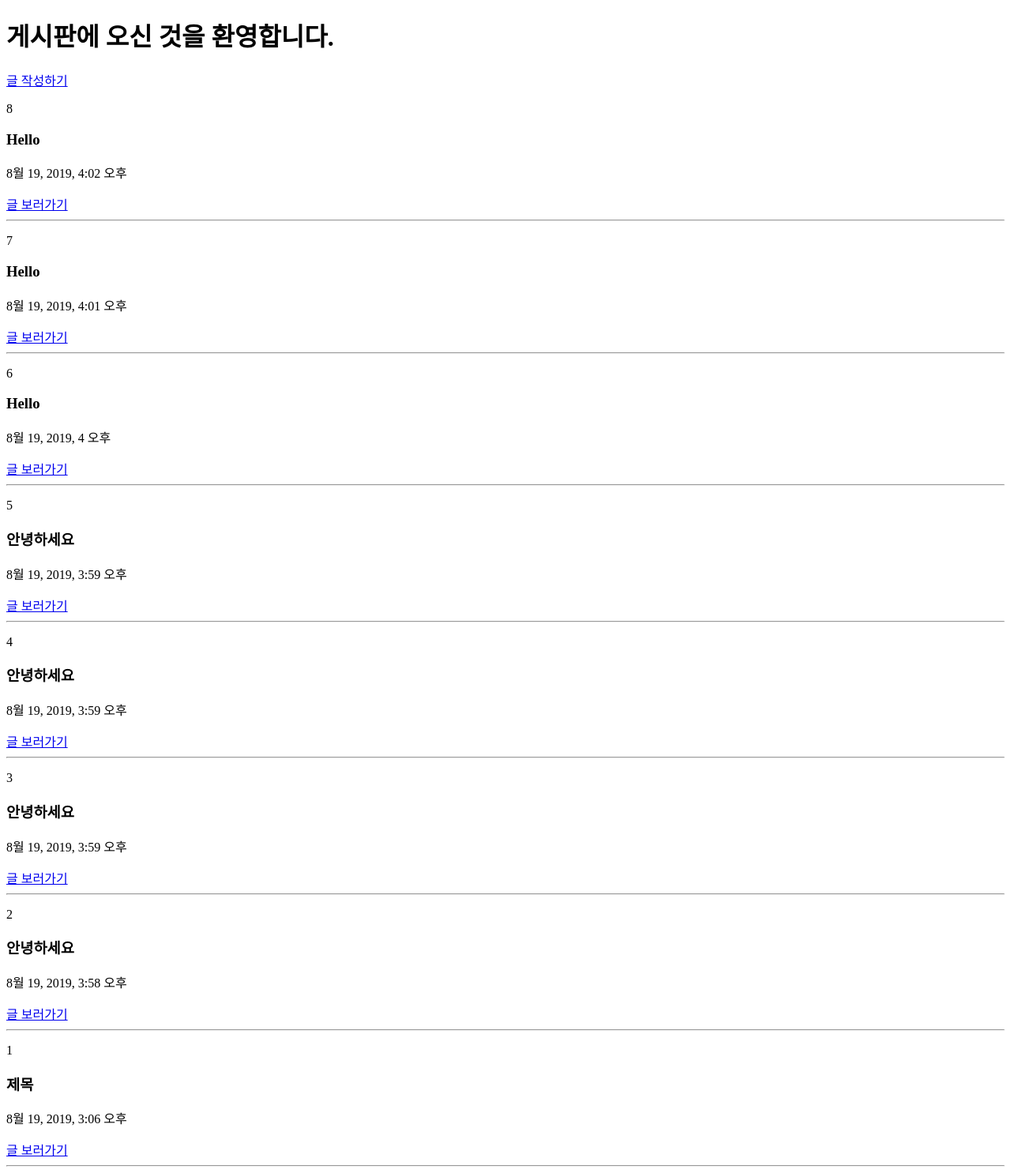
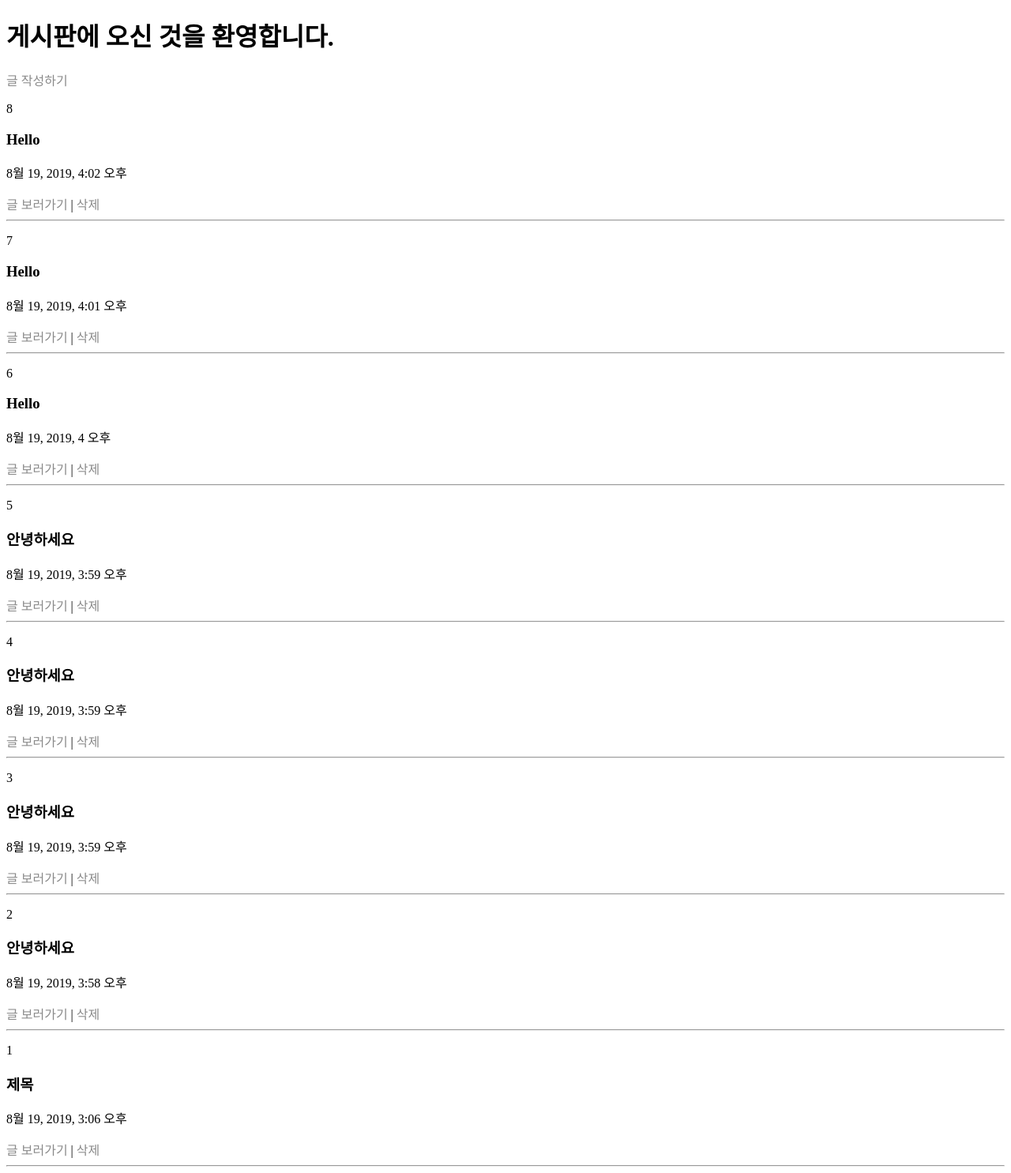
Before and after one commit to milknsoda/django-crud, a Django app: page /articles/ in a window 1280 px wide. Shown: the whole page at 79% size. Run offline with Django 3.2, Linux system fonts and the light colour scheme; data comes from the database, SQL or seed files in the repository; both versions use the stored data as it was after the commit.

Commit message:
06 | articles - CRUD - D

```diff
--- a/articles/templates/articles/base.html
+++ b/articles/templates/articles/base.html
@@ -5,6 +5,12 @@
   <meta name="viewport" content="width=device-width, initial-scale=1.0">
   <meta http-equiv="X-UA-Compatible" content="ie=edge">
   <title>게시판</title>
+  <style>
+  a {
+    color: rgb(138, 138, 138);
+    text-decoration: none;
+  }
+  </style>
 </head>
 <body>
   {% block body %}
--- /dev/null
+++ b/articles/templates/articles/delete.html
@@ -0,0 +1,6 @@
+{% extends 'articles/base.html' %}
+
+{% block body %}
+<h1>{{ delete_tmp }} 글이 삭제되었습니다.</h1>
+<a href="/articles/">목록으로</a>
+{% endblock %}
--- a/articles/templates/articles/detail.html
+++ b/articles/templates/articles/detail.html
@@ -6,5 +6,6 @@
 <p>{{ article.content }}</p>
 <p>작성일자: {{ article.created_at }}</p>
 <p>최종 수정일자: {{ article.updated_at }}</p>
-<a href="/articles/">목록으로</a>
+<a href="/articles/">목록으로</a> |
+<a href="/articles/{{ article.pk }}/delete/">삭제</a>
 {% endblock %}
--- a/articles/templates/articles/index.html
+++ b/articles/templates/articles/index.html
@@ -6,7 +6,8 @@
   <p>{{ article.id }}</p>
   <h3>{{ article.title }}</h3>
   <p>{{ article.created_at }}</p>
-  <a href="/articles/{{ article.pk }}">글 보러가기</a>
+  <a href="/articles/{{ article.pk }}">글 보러가기</a> |
+  <a href="/articles/{{ article.pk }}/delete">삭제</a>
   <hr>
   {% endfor %}
 {% endblock %}
--- a/articles/urls.py
+++ b/articles/urls.py
@@ -6,4 +6,5 @@ urlpatterns = [
     path('new/', views.new),
     path('create/', views.create),
     path('<int:article_pk>/', views.detail),
+    path('<int:article_pk>/delete/', views.delete),
 ]
--- a/articles/views.py
+++ b/articles/views.py
@@ -17,9 +17,9 @@ def create(request):
     title = request.GET.get('title')
     text = request.GET.get('text')
     article = Article.objects.create(title=title, content=text)
-    context = {
-        'article': article
-    }
+    # context = {
+    #     'article': article
+    # }
     # return render(request, 'articles/create.html', context)
     return redirect(f'/articles/{article.pk}/')
 
@@ -29,3 +29,12 @@ def detail(request, article_pk):
         'article': article
     }
     return render(request, 'articles/detail.html', context)
+
+def delete(request, article_pk):
+    article = Article.objects.get(pk=article_pk)
+    tmp = article.title
+    article.delete()
+    context = {
+        'delete_tmp': tmp
+    }
+    return render(request, 'articles/delete.html', context)
```
Also changed, not shown: db.sqlite3.
